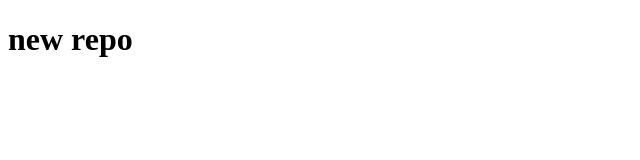
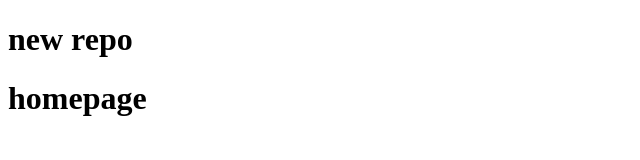
Before and after one commit to mausamishrees06/test-repo, a plain HTML site: page index.html in a window 1280 px wide. Shown: the whole page, without its empty margins (0-640 px from the left). Drawn offline with Linux system fonts and the light colour scheme.

Commit message:
homepage

```diff
--- a/index.html
+++ b/index.html
@@ -8,5 +8,6 @@
 </head>
 <body>
     <h1>new repo</h1>
+    <h1>homepage</h1>
 </body>
 </html>
```
